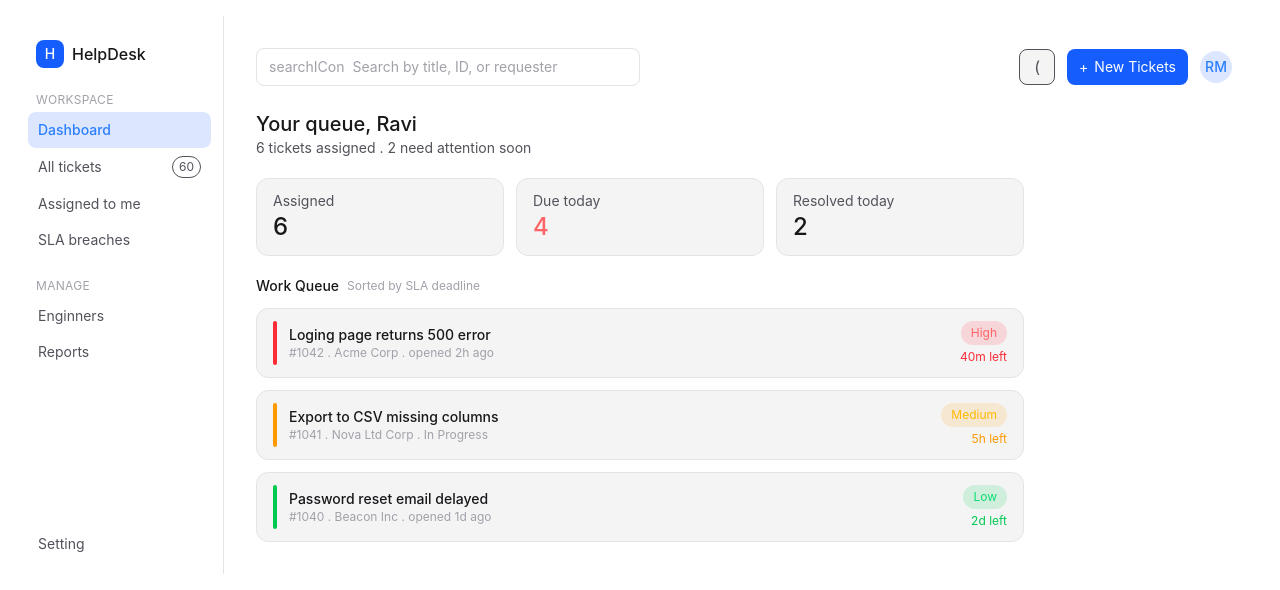
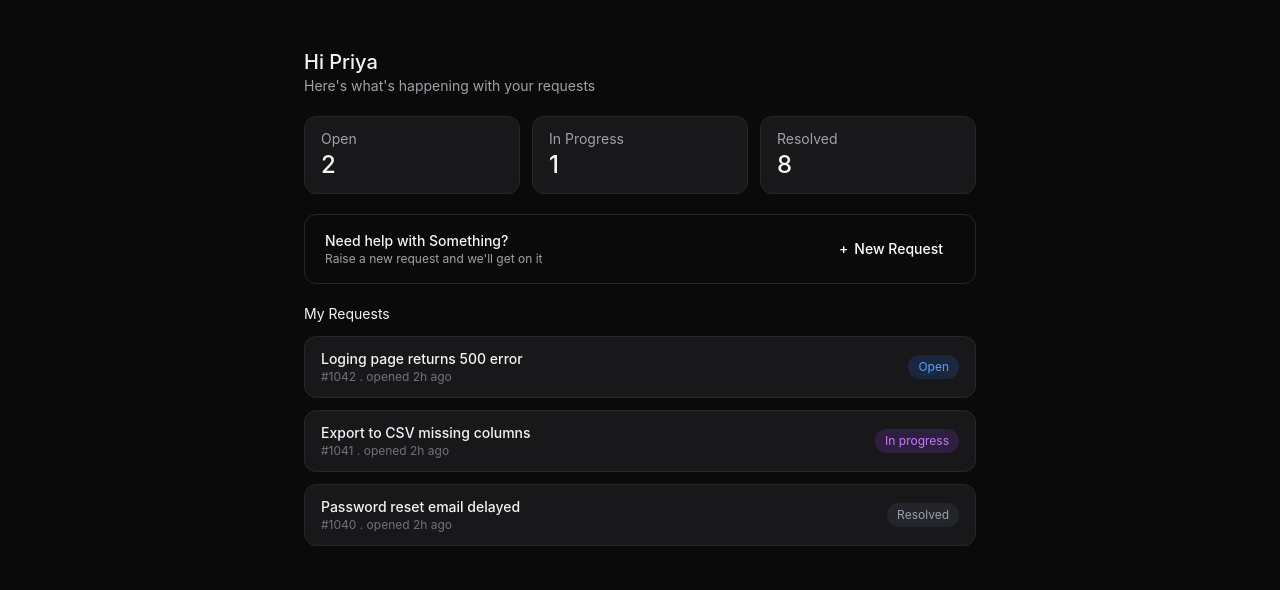
Before and after one commit to Kumar-rahul-commits/ICM_Management, a React (Vite) app in the folder client/: page / in a window 1280 px wide. Shown: the top 590 px of the page. Built offline with nearby package versions, Linux system fonts and the light colour scheme.

Commit message:
feat: add end-user home view

```diff
--- a/client/src/App.jsx
+++ b/client/src/App.jsx
@@ -5,26 +5,17 @@ import PageHeader from "./components/layout/PageHeader"
 import TicketRow from "./components/tickets/TicketRow"
 import WorkQueue from "./components/tickets/WorkQueue"
 import Sidebar from "./components/layout/Sidebar"
+import UserHomePage from "./pages/UserHomePage"
 import { tickets } from "./utils/DummyTicket"
 import { stats } from "./utils/DummyTicket"
 import StatCardGrid from "./components/tickets/StatCardGrid"
 import TopBar from "./components/layout/TopBar"
 function App(){
   return (
-    <div className="min-h-screeen bg-surface flex">
-      <Sidebar />
-      <main className="flex-1 p-8">
 
-      <TopBar />
-      <div className="max-w-3xl">
-        <PageHeader
-        title="Your queue, Ravi"
-        subtitle="6 tickets assigned . 2 need attention soon"
-        />
-        <StatCardGrid stats={stats} />
-        <WorkQueue tickets={tickets} />
-     </div>
-     </main>
+
+    <div className="min-h-screen bg-surface p-8">
+        <UserHomePage />
     </div>
   )
 }
--- /dev/null
+++ b/client/src/components/tickets/NewRequestBanner.jsx
@@ -0,0 +1,23 @@
+import React from 'react'
+
+function NewRequestBanner() {
+  return (
+    <div className="flex items-center justify-between gap-3 bg-surfacr-raised border border-border rounded-xl px-5 py-4 mb-5">
+        <div>
+            <div className="text-sm font-medium text-text-primary">
+                Need help with Something?
+            </div>
+            <div className="text-xs text-text-secondary">
+                Raise a new request and we'll get on it
+            </div>
+        </div>
+
+        <button className="flex items-center gap-1.5 bg-blue hover:bg-blue-700 text-white rounded-lg px-3 py-2 text-sm font-medium transition-colors shrink-0">
+            <span>+ </span>
+            <span>New Request</span>
+        </button>
+    </div>
+  )
+}
+
+export default NewRequestBanner
--- /dev/null
+++ b/client/src/components/tickets/RequestCard.jsx
@@ -0,0 +1,28 @@
+import Badge from "../common/Badge"
+
+
+function RequestCard({request}) {
+    const statusConfig= {
+        open: {label:"Open", color:"blue"},
+        "in-progress": {label: "In progress", color:"purple"},
+        resolved:{label:"Resolved" ,color: "gray"},
+    }
+
+    const status = statusConfig[request.status]
+
+  return (
+     <div className="flex items-center justify-between gap-3 bg-surface-raised border border-border rounded-xl px-4 py-3">
+        <div className="min-w-0">
+            <div className="text-sm font-medium text-text-primary truncate">
+                {request.title}
+            </div>
+            <div className="text-xs text-text-muted">
+                #{request.id} . {request.updated}
+            </div>
+        </div>
+        <Badge label={status.label} color={status.color} />
+     </div>
+  )
+}
+
+export default RequestCard
--- /dev/null
+++ b/client/src/components/tickets/RequestList.jsx
@@ -0,0 +1,20 @@
+import RequestCard from "./RequestCard"
+
+function RequestList({requests}) {
+  return (
+    <div>
+      <section>
+        <h2 className="text-sm font-mediu text-text-primary mb-3">
+            My Requests
+        </h2>
+        <div className="flex flex-col gap-3">
+            {requests.map((request)=>(
+                <RequestCard key={request.id} request={request} />
+            ))}
+        </div>
+      </section>
+    </div>
+  )
+}
+
+export default RequestList
--- /dev/null
+++ b/client/src/pages/UserHomePage.jsx
@@ -0,0 +1,31 @@
+import PageHeader from "../components/layout/PageHeader";
+import StatCardGrid from "../components/tickets/StatCardGrid";
+import NewRequestBanner from "../components/tickets/NewRequestBanner";
+import RequestList from "../components/tickets/RequestList";
+
+function UserHomePage(){
+    const stats=[
+        {label:"Open",value:2},
+        {label:"In Progress", value:1},
+        {label:"Resolved" , value:8}
+    ]
+
+    const requests=[
+        {id:1042,title: "Loging page returns 500 error", status:"open", updated:"opened 2h ago"},
+    {id:1041,title: "Export to CSV missing columns", status:"in-progress", updated:"opened 2h ago"},
+    {id:1040,title: "Password reset email delayed", status:"resolved", updated:"opened 2h ago"}
+    ]
+
+    return(
+        <div className="max-w-2xl mx-auto">
+            <PageHeader
+            title="Hi Priya "
+            subtitle="Here's what's happening with your requests"
+            />
+            <StatCardGrid stats={stats} />
+            <NewRequestBanner />
+            <RequestList requests={requests} />
+        </div>
+    )
+}
+export default UserHomePage
```
